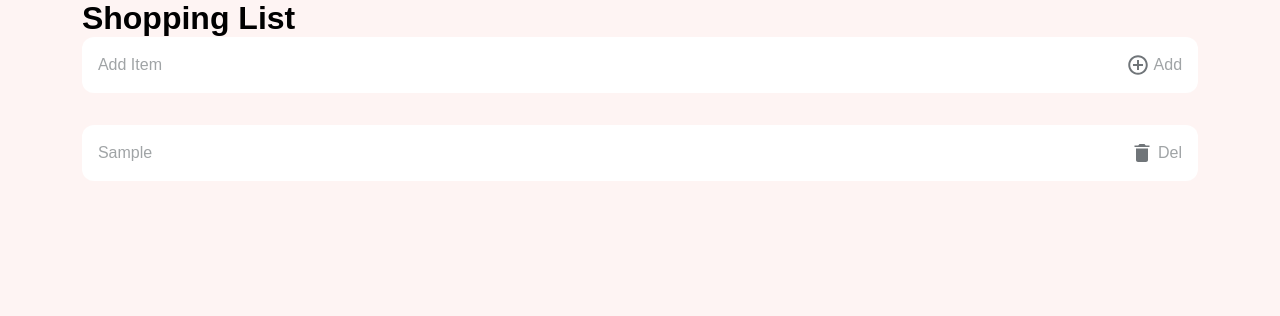
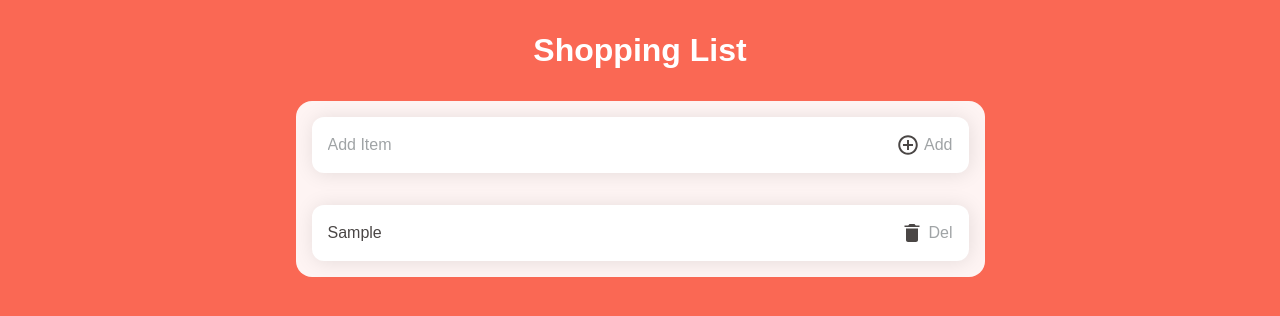
Before and after one commit to devxjs19/react-basics, a React (Vite) app in the folder simple-shopping-list/: page / in a window 1280 px wide. Both pictures are taken after typing "Sample" into the empty fields and a click on the button "Add". Shown: the top 316 px of the page. Built offline with nearby package versions, Linux system fonts and the light colour scheme.

Commit message:
Style checkboxes

```diff
--- a/simple-shopping-list/src/index.css
+++ b/simple-shopping-list/src/index.css
@@ -10,12 +10,19 @@ html {
 
 body {
   font-family: Arial, Helvetica, sans-serif;
-  background: rgb(254, 244, 243);
+  background: #fa6854;
 }
 
 .app {
   width: 87.2%;
+  max-width: 43.0625rem;
   margin: 0 auto;
+}
+
+h1 {
+  text-align: center;
+  margin: 2rem auto;
+  color: #fff;
 }
 
 button {
@@ -33,6 +40,11 @@ button {
 /* ==========
  SHOPPING LIST CONTAINER
  ========== */
+.shopping-list__container {
+  background-color: #fef4f3;
+  border-radius: 16px;
+  padding: 1rem;
+}
 
 /* ==========
  FORM
@@ -45,6 +57,7 @@ button {
   justify-content: space-between;
   padding: 1rem;
   border-radius: 0.75rem;
+  box-shadow: 1px 1px 20px rgba(0, 0, 0, 0.1);
 }
 
 .list-form input {
@@ -52,6 +65,7 @@ button {
   border: none;
   font-size: 1rem;
   outline: none;
+  color: #4a4645;
 }
 
 .list-form input::placeholder {
@@ -59,7 +73,7 @@ button {
 }
 
 .icon {
-  color: #707579;
+  color: #4a4645;
   font-size: 1.5rem;
   transition: all 0.3s ease-in-out;
 }
@@ -68,22 +82,98 @@ button {
  LIST ITEMS
  ========== */
 
-ul.list-items {
+.list-items {
   display: flex;
   flex-direction: column;
   gap: 1rem;
   list-style-type: none;
 }
 
-li.list-item {
+.list-item {
   text-transform: capitalize;
   display: flex;
   align-items: center;
-  justify-content: space-between;
   background: #fff;
   padding: 1rem;
   border-radius: 0.75rem;
-  color: #a0a4a6;
+  color: #4a4645;
+  box-shadow: 1px 1px 20px rgba(0, 0, 0, 0.1);
+}
+
+.checkbox-container {
+  display: block;
+  position: relative;
+  padding-left: 2.25rem;
+  margin-bottom: auto;
+  cursor: pointer;
+  -webkit-user-select: none;
+  -moz-user-select: none;
+  -ms-user-select: none;
+  user-select: none;
+}
+
+/* Hide the browser's default checkbox */
+.checkbox-container input {
+  position: absolute;
+  opacity: 0;
+  cursor: pointer;
+  height: 0;
+  width: 0;
+}
+
+/* Create a custom checkbox */
+.checkmark {
+  position: absolute;
+  top: 0;
+  left: 0;
+  height: 1.5rem;
+  width: 1.5rem;
+  background-color: #eee;
+  border-radius: 2.25rem;
+}
+
+/* On mouse-over, add a grey background color */
+.checkbox-container:hover input ~ .checkmark {
+  background-color: #ccc;
+}
+
+/* When the checkbox is checked, add a blue background */
+.checkbox-container input:checked ~ .checkmark {
+  background-color: rgb(74, 207, 91);
+}
+
+/* Create the checkmark/indicator (hidden when not checked) */
+.checkmark:after {
+  content: "";
+  position: absolute;
+  display: none;
+}
+
+/* Show the checkmark when checked */
+.checkbox-container input:checked ~ .checkmark:after {
+  display: block;
+}
+
+/* Style the checkmark/indicator */
+.checkbox-container .checkmark:after {
+  left: 8px;
+  top: 4px;
+  width: 5px;
+  height: 10px;
+  border: solid #fff;
+  border-width: 0 3px 3px 0;
+  -webkit-transform: rotate(45deg);
+  -ms-transform: rotate(45deg);
+  transform: rotate(45deg);
+}
+
+.item-name.packed {
+  text-decoration: line-through;
+  opacity: 0.6;
+}
+
+.list-item button {
+  margin-left: auto;
 }
 
 .icon-delete:hover {
```
